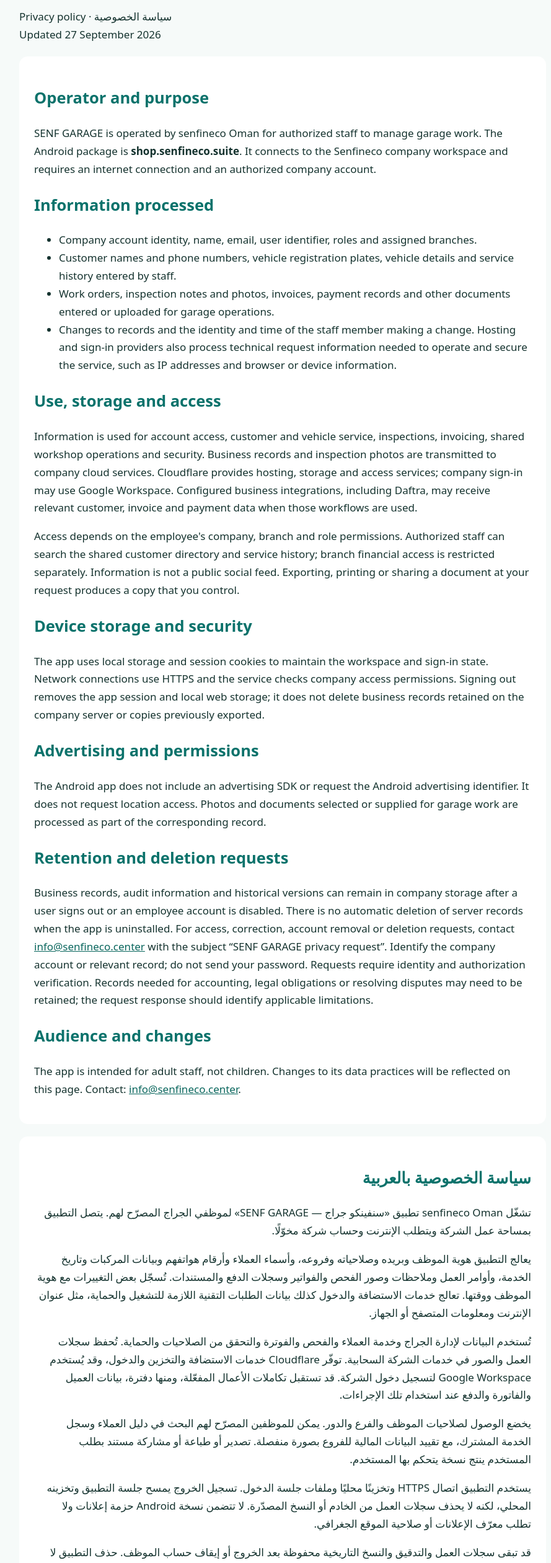
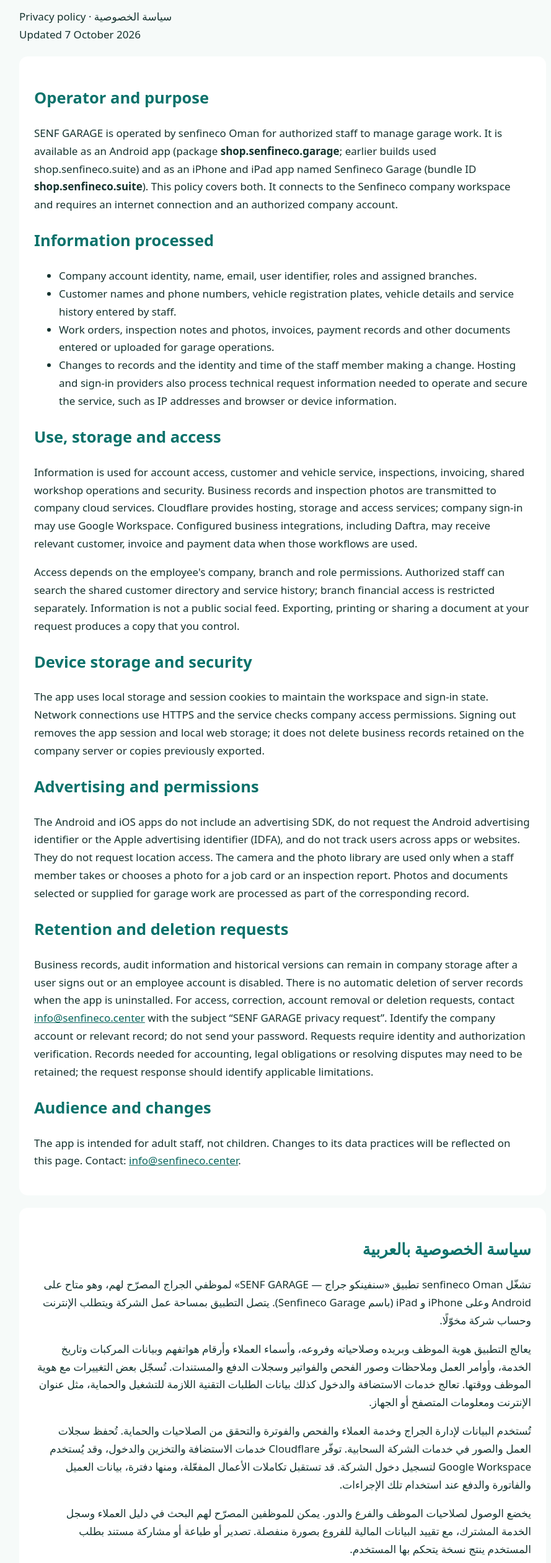
Before and after one commit to senfineco-shop/almushaf-alwadih-support, a plain HTML site: page senf-garage/privacy.html in a window 1280 px wide. Shown: the part 122-2643 px from the top of the page at 62% size, without its empty margins (184-1073 px from the left). Drawn offline with Linux system fonts and the light colour scheme.

Commit message:
Garage privacy policy: also covers the iPhone / iPad app (Senfineco Garage)

```diff
--- a/senf-garage/privacy.html
+++ b/senf-garage/privacy.html
@@ -1,19 +1,19 @@
 <!doctype html>
 <html lang="en"><meta charset="utf-8"><meta name="viewport" content="width=device-width,initial-scale=1">
-<title>SENF GARAGE — Privacy policy</title>
+<title>Senfineco Garage (SENF GARAGE) — Privacy policy</title>
 <style>body{font:17px/1.7 system-ui,sans-serif;margin:auto;max-width:850px;padding:32px 24px;color:#15332f;background:#f6faf9}h1,h2{color:#0b726b}section{background:white;padding:24px;border-radius:14px;margin:20px 0}a{color:#09665d}</style>
-<header><h1>SENF GARAGE — سنفينكو جراج</h1><p>Privacy policy · سياسة الخصوصية<br>Updated 27 September 2026</p></header>
-<section><h2>Operator and purpose</h2><p>SENF GARAGE is operated by senfineco Oman for authorized staff to manage garage work. The Android package is <strong>shop.senfineco.suite</strong>. It connects to the Senfineco company workspace and requires an internet connection and an authorized company account.</p>
+<header><h1>Senfineco Garage (SENF GARAGE) — سنفينكو جراج</h1><p>Privacy policy · سياسة الخصوصية<br>Updated 7 October 2026</p></header>
+<section><h2>Operator and purpose</h2><p>SENF GARAGE is operated by senfineco Oman for authorized staff to manage garage work. It is available as an Android app (package <strong>shop.senfineco.garage</strong>; earlier builds used shop.senfineco.suite) and as an iPhone and iPad app named Senfineco Garage (bundle ID <strong>shop.senfineco.suite</strong>). This policy covers both. It connects to the Senfineco company workspace and requires an internet connection and an authorized company account.</p>
 <h2>Information processed</h2><ul><li>Company account identity, name, email, user identifier, roles and assigned branches.</li><li>Customer names and phone numbers, vehicle registration plates, vehicle details and service history entered by staff.</li><li>Work orders, inspection notes and photos, invoices, payment records and other documents entered or uploaded for garage operations.</li><li>Changes to records and the identity and time of the staff member making a change. Hosting and sign-in providers also process technical request information needed to operate and secure the service, such as IP addresses and browser or device information.</li></ul>
 <h2>Use, storage and access</h2><p>Information is used for account access, customer and vehicle service, inspections, invoicing, shared workshop operations and security. Business records and inspection photos are transmitted to company cloud services. Cloudflare provides hosting, storage and access services; company sign-in may use Google Workspace. Configured business integrations, including Daftra, may receive relevant customer, invoice and payment data when those workflows are used.</p><p>Access depends on the employee's company, branch and role permissions. Authorized staff can search the shared customer directory and service history; branch financial access is restricted separately. Information is not a public social feed. Exporting, printing or sharing a document at your request produces a copy that you control.</p>
 <h2>Device storage and security</h2><p>The app uses local storage and session cookies to maintain the workspace and sign-in state. Network connections use HTTPS and the service checks company access permissions. Signing out removes the app session and local web storage; it does not delete business records retained on the company server or copies previously exported.</p>
-<h2>Advertising and permissions</h2><p>The Android app does not include an advertising SDK or request the Android advertising identifier. It does not request location access. Photos and documents selected or supplied for garage work are processed as part of the corresponding record.</p>
+<h2>Advertising and permissions</h2><p>The Android and iOS apps do not include an advertising SDK, do not request the Android advertising identifier or the Apple advertising identifier (IDFA), and do not track users across apps or websites. They do not request location access. The camera and the photo library are used only when a staff member takes or chooses a photo for a job card or an inspection report. Photos and documents selected or supplied for garage work are processed as part of the corresponding record.</p>
 <h2>Retention and deletion requests</h2><p>Business records, audit information and historical versions can remain in company storage after a user signs out or an employee account is disabled. There is no automatic deletion of server records when the app is uninstalled. For access, correction, account removal or deletion requests, contact <a href="mailto:info@senfineco.center?subject=SENF%20GARAGE%20privacy%20request">info@senfineco.center</a> with the subject “SENF GARAGE privacy request”. Identify the company account or relevant record; do not send your password. Requests require identity and authorization verification. Records needed for accounting, legal obligations or resolving disputes may need to be retained; the request response should identify applicable limitations.</p>
 <h2>Audience and changes</h2><p>The app is intended for adult staff, not children. Changes to its data practices will be reflected on this page. Contact: <a href="mailto:info@senfineco.center">info@senfineco.center</a>.</p></section>
-<section lang="ar" dir="rtl"><h2>سياسة الخصوصية بالعربية</h2><p>تشغّل senfineco Oman تطبيق «سنفينكو جراج — SENF GARAGE» لموظفي الجراج المصرّح لهم. يتصل التطبيق بمساحة عمل الشركة ويتطلب الإنترنت وحساب شركة مخوّلًا.</p>
+<section lang="ar" dir="rtl"><h2>سياسة الخصوصية بالعربية</h2><p>تشغّل senfineco Oman تطبيق «سنفينكو جراج — SENF GARAGE» لموظفي الجراج المصرّح لهم، وهو متاح على Android وعلى iPhone و iPad (باسم Senfineco Garage). يتصل التطبيق بمساحة عمل الشركة ويتطلب الإنترنت وحساب شركة مخوّلًا.</p>
 <p>يعالج التطبيق هوية الموظف وبريده وصلاحياته وفروعه، وأسماء العملاء وأرقام هواتفهم وبيانات المركبات وتاريخ الخدمة، وأوامر العمل وملاحظات وصور الفحص والفواتير وسجلات الدفع والمستندات. تُسجّل بعض التغييرات مع هوية الموظف ووقتها. تعالج خدمات الاستضافة والدخول كذلك بيانات الطلبات التقنية اللازمة للتشغيل والحماية، مثل عنوان الإنترنت ومعلومات المتصفح أو الجهاز.</p>
 <p>تُستخدم البيانات لإدارة الجراج وخدمة العملاء والفحص والفوترة والتحقق من الصلاحيات والحماية. تُحفظ سجلات العمل والصور في خدمات الشركة السحابية. توفّر Cloudflare خدمات الاستضافة والتخزين والدخول، وقد يُستخدم Google Workspace لتسجيل دخول الشركة. قد تستقبل تكاملات الأعمال المفعّلة، ومنها دفترة، بيانات العميل والفاتورة والدفع عند استخدام تلك الإجراءات.</p>
 <p>يخضع الوصول لصلاحيات الموظف والفرع والدور. يمكن للموظفين المصرّح لهم البحث في دليل العملاء وسجل الخدمة المشترك، مع تقييد البيانات المالية للفروع بصورة منفصلة. تصدير أو طباعة أو مشاركة مستند بطلب المستخدم ينتج نسخة يتحكم بها المستخدم.</p>
-<p>يستخدم التطبيق اتصال HTTPS وتخزينًا محليًا وملفات جلسة الدخول. تسجيل الخروج يمسح جلسة التطبيق وتخزينه المحلي، لكنه لا يحذف سجلات العمل من الخادم أو النسخ المصدّرة. لا تتضمن نسخة Android حزمة إعلانات ولا تطلب معرّف الإعلانات أو صلاحية الموقع الجغرافي.</p>
+<p>يستخدم التطبيق اتصال HTTPS وتخزينًا محليًا وملفات جلسة الدخول. تسجيل الخروج يمسح جلسة التطبيق وتخزينه المحلي، لكنه لا يحذف سجلات العمل من الخادم أو النسخ المصدّرة. لا تتضمن نسختا Android و iOS حزمة إعلانات، ولا تطلبان معرّف الإعلانات أو صلاحية الموقع الجغرافي، ولا تتتبعان المستخدم. تُستخدم الكاميرا ومكتبة الصور فقط عند التقاط أو اختيار صورة لبطاقة العمل أو تقرير الفحص.</p>
 <p>قد تبقى سجلات العمل والتدقيق والنسخ التاريخية محفوظة بعد الخروج أو إيقاف حساب الموظف. حذف التطبيق لا يحذف سجلات الخادم تلقائيًا. لطلب الوصول أو التصحيح أو إزالة الحساب أو حذف البيانات، راسل <a href="mailto:info@senfineco.center?subject=SENF%20GARAGE%20privacy%20request">info@senfineco.center</a> بعنوان «SENF GARAGE privacy request»، وحدّد الحساب أو السجل دون إرسال كلمة المرور. يُتحقق من الهوية والصلاحية، وقد تتطلب الالتزامات المحاسبية أو القانونية أو النزاعات الاحتفاظ ببعض السجلات وبيان القيود عند الرد.</p>
 <p>التطبيق موجّه للموظفين البالغين. تُحدَّث هذه الصفحة عند تغيّر ممارسات البيانات.</p></section></html>
```
